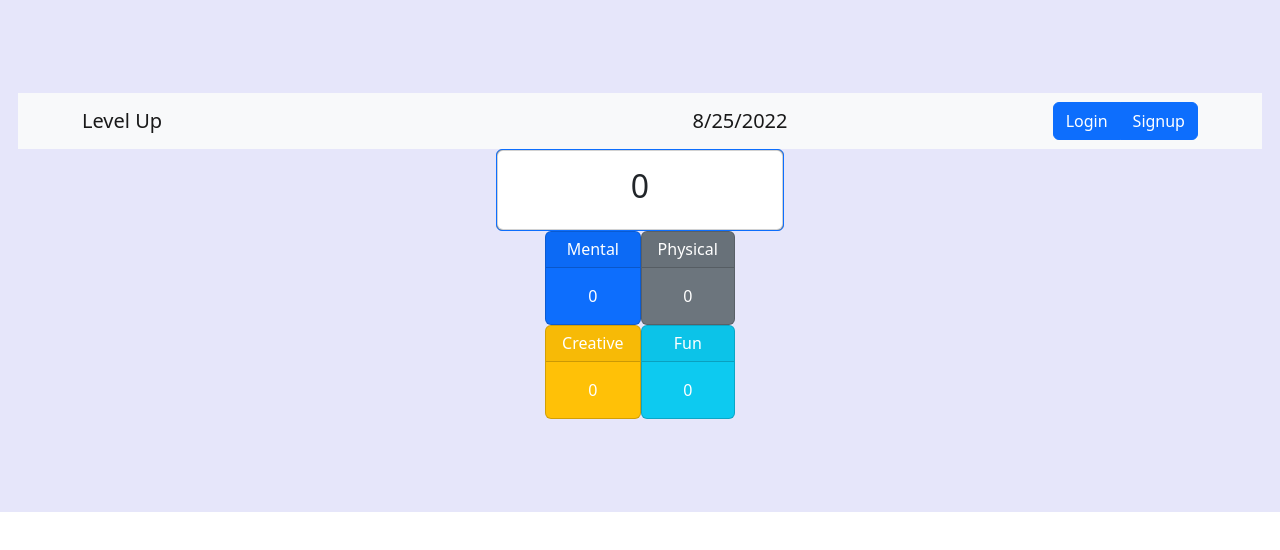
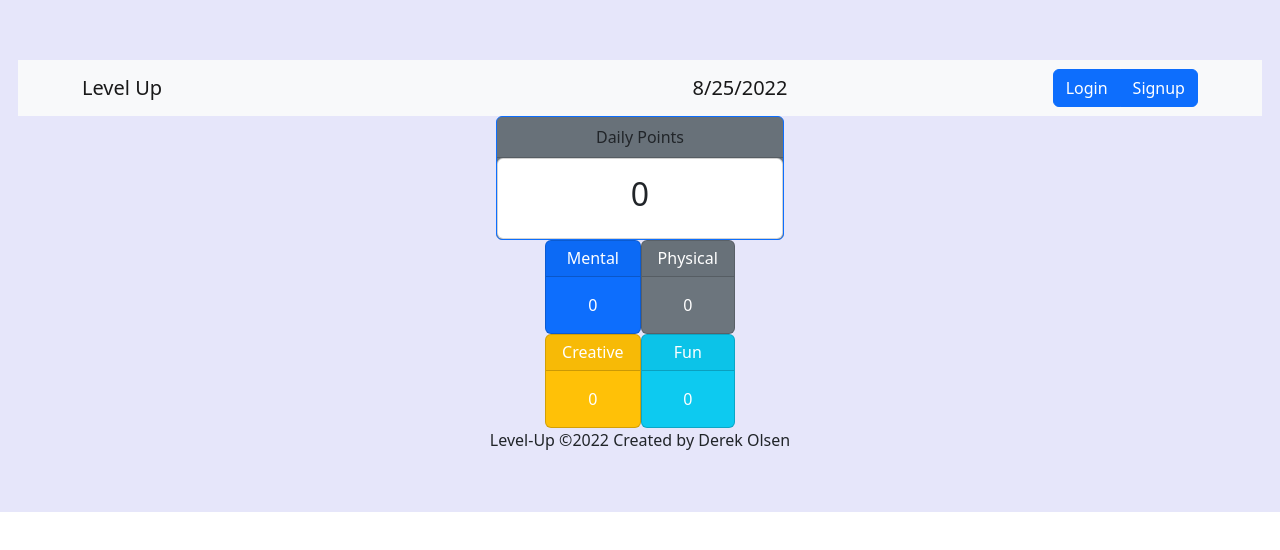
Before and after one commit to Dolsen0/level-up-react, a React (Create React App) app: page / in a window 1280 px wide. Shown: the top 550 px of the page. Built offline with nearby package versions, Linux system fonts and the light colour scheme; no server answers.

Commit message:
added useEffect for card updates

```diff
--- a/src/App.js
+++ b/src/App.js
@@ -28,6 +28,8 @@ function App() {
         {/* <AllEntries/> */}
 
       </>
+
+      Level-Up ©2022 Created by Derek Olsen
     </div>
   );
 }
--- a/src/components/Creative.jsx
+++ b/src/components/Creative.jsx
@@ -1,10 +1,17 @@
 import Card from 'react-bootstrap/Card';
 import { useState } from 'react';
+import { useEffect } from 'react';
 
 
 
 export function Creative(){
+
     const [creativeTime, setCreativeTime] = useState(0)
+
+    useEffect(() => {
+        console.log(`you clicked ${creativeTime}`)
+    });
+
     return(
         <>
         <Card bg='warning' text='white' onClick={()=>{setCreativeTime(creativeTime + 15)}}>
--- a/src/components/Fun.jsx
+++ b/src/components/Fun.jsx
@@ -1,3 +1,4 @@
+import { useEffect } from 'react';
 import { useState } from 'react';
 import { Card } from 'react-bootstrap';
 
@@ -5,6 +6,10 @@ import { Card } from 'react-bootstrap';
 
 export function Fun(){
     const[funTime, setFunTime] = useState(0)
+
+    useEffect(()=> {
+        console.log(`you clicked fun - ${funTime} points`)
+    })
 
 
     return(
--- a/src/components/Login.jsx
+++ b/src/components/Login.jsx
@@ -1,5 +1,5 @@
 import { useState } from "react"
-import { Button, ModalHeader } from "react-bootstrap"
+import { Button } from "react-bootstrap"
 import Modal from "react-bootstrap/Modal"
 import LoginForm from "./LoginForm.jsx";
 
--- a/src/components/MainScore.jsx
+++ b/src/components/MainScore.jsx
@@ -1,5 +1,7 @@
 import { useEffect, useState } from "react"
 import  Card  from "react-bootstrap/Card"
+import CardHeader from "react-bootstrap/esm/CardHeader"
+import { Creative } from "./Creative.jsx"
 
 
 export default function MainScore({userScore}){
@@ -17,6 +19,7 @@ export default function MainScore({userScore}){
 
     return(
         <Card bg= "secondary" key = "secondary" border="primary" style={{ width: '18rem'}}>
+            <CardHeader> Daily Points </CardHeader>
             <Card body>
                 <h2>{mainScore}</h2>
             </Card>
--- a/src/components/Mental.jsx
+++ b/src/components/Mental.jsx
@@ -1,10 +1,15 @@
 // import Button from 'react-bootstrap/Button';
 import Card from 'react-bootstrap/Card'
 import { useState } from 'react'
+import { useEffect } from 'react'
 
 export function Mental(){
 
     const [mentalTime, setMentalTime] = useState(0)
+
+    useEffect(()=>{
+        console.log(`you clicked mental worth ${mentalTime} points`)
+    })
 
     return(
         <>
--- a/src/components/Physical.jsx
+++ b/src/components/Physical.jsx
@@ -1,9 +1,14 @@
 import { Card } from 'react-bootstrap';
 import { useState } from 'react';
+import { useEffect } from 'react';
 
 
 export function Physical(){
     const[physicalTime, setPhysicalTime] = useState(0);
+
+    useEffect(() => {
+        document.title = `you clicked ${physicalTime} times`
+    })
 
     return(
         <>
```
